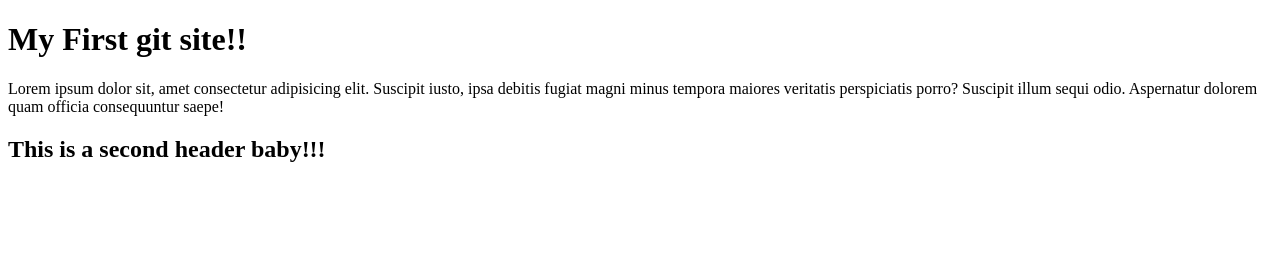
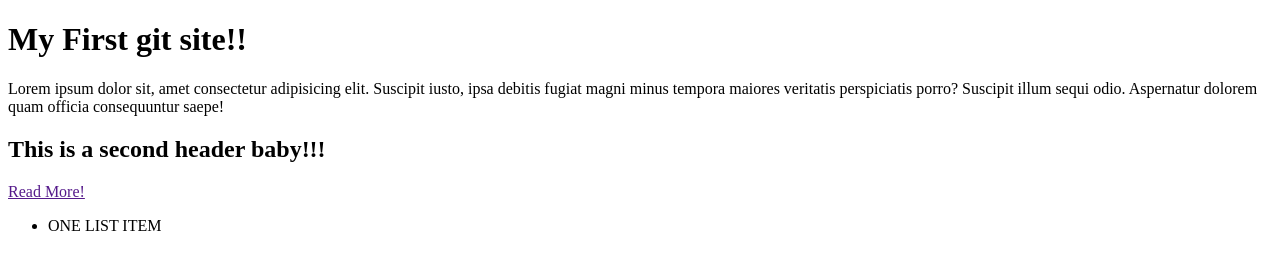
Before and after one commit to CoreyDeCaire/hangry-tummy, a plain HTML site: page index.html in a window 1280 px wide. Drawn offline with Linux system fonts and the light colour scheme.

Commit message:
added a link and a list

```diff
--- a/index.html
+++ b/index.html
@@ -11,6 +11,10 @@
     <p>Lorem ipsum dolor sit, amet consectetur adipisicing elit. Suscipit iusto, ipsa debitis fugiat magni minus tempora maiores veritatis perspiciatis porro? Suscipit illum sequi odio. Aspernatur dolorem quam officia consequuntur saepe!</p>
     <section>
         <h2>This is a second header baby!!!</h2>
+        <a href="">Read More!</a>
+        <ul>
+            <li>ONE LIST ITEM</li>
+        </ul>
     </section>
 </body>
 </html>
```
